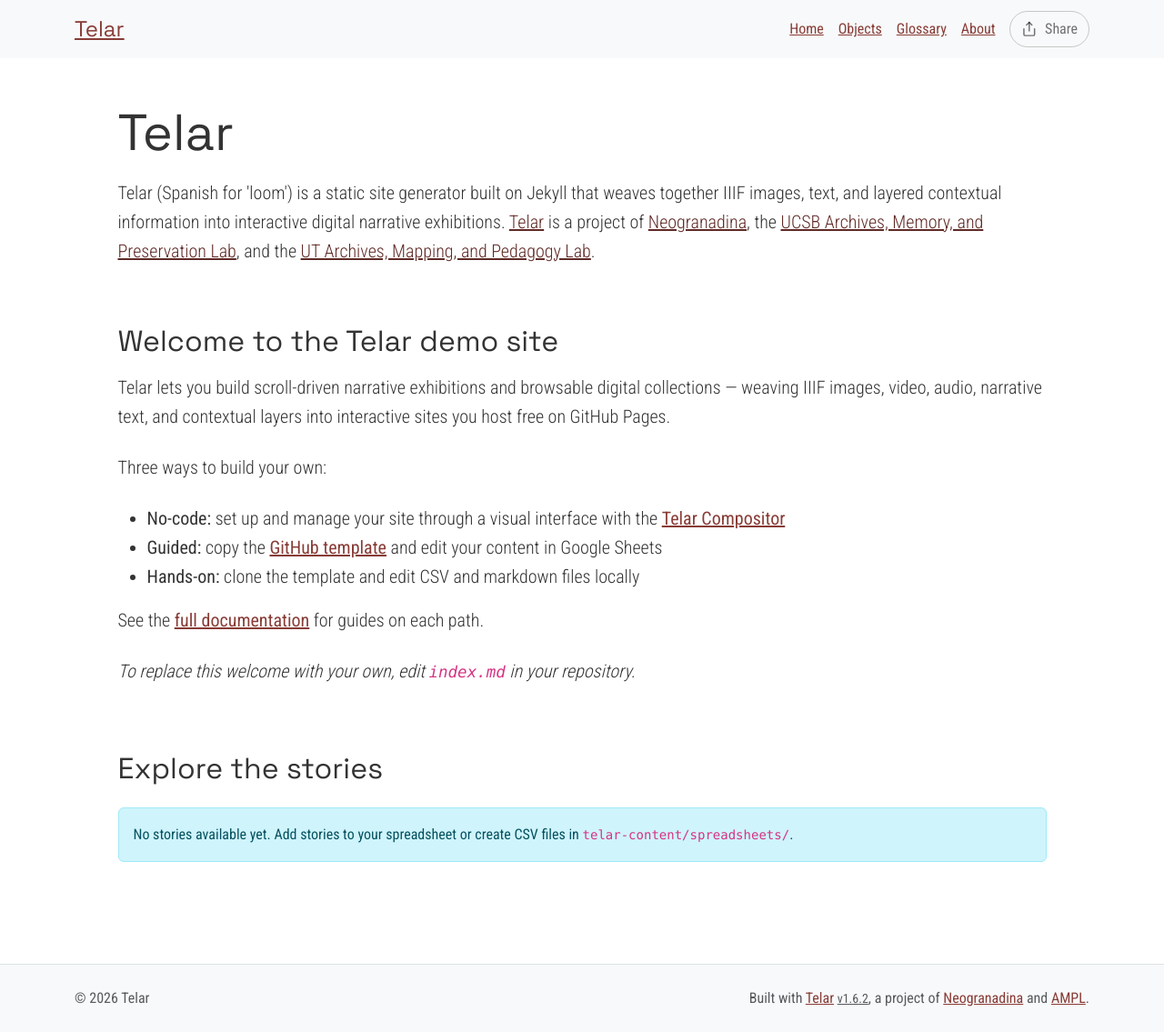
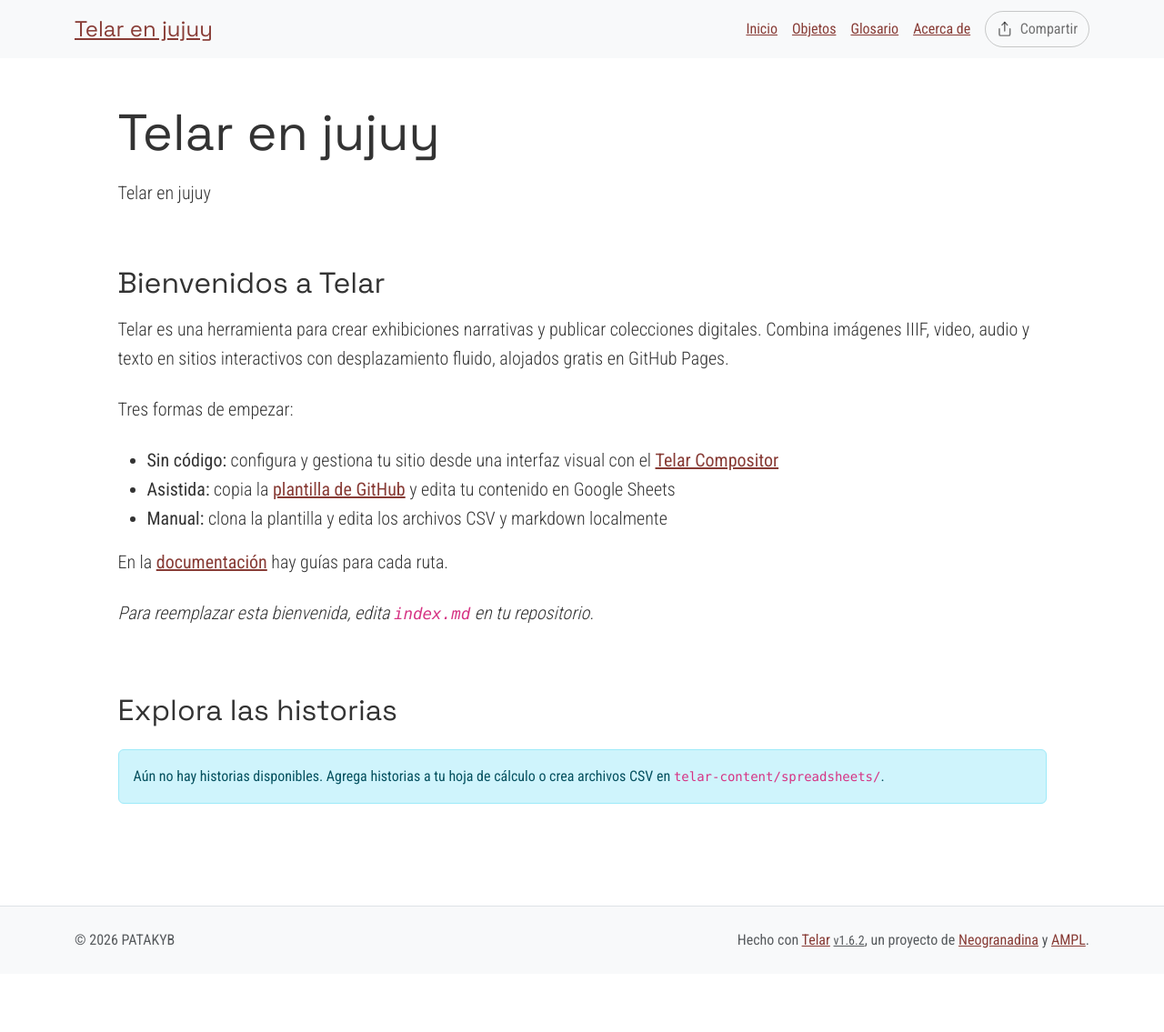
Before and after one commit to PATAKYB/telar-en-jujuy, a Jekyll site: the page built from index.md, in a window 1280 px wide. Shown: the whole page at 91% size. Built offline with Jekyll 4.4.1, drawn with Linux system fonts in a browser that asks for light colours; after the commit the page ends 1071 px from its top, so only the background shows below that.

Commit message:
Set up site configuration and starter content

```diff
--- a/_config.yml
+++ b/_config.yml
@@ -2,15 +2,15 @@
 # https://telar.org
 
 # Site Settings
-title: "Telar"
-description: "Telar (Spanish for 'loom') is a static site generator built on Jekyll that weaves together IIIF images, text, and layered contextual information into interactive digital narrative exhibitions. <a href='https://github.com/UCSB-AMPLab/telar'>Telar</a> is a project of <a href='https://neogranadina.org'>Neogranadina</a>, the <a href='https://ampl.clair.ucsb.edu/'>UCSB Archives, Memory, and Preservation Lab</a>, and the <a href='https://liberalarts.utexas.edu/history/'>UT Archives, Mapping, and Pedagogy Lab</a>."
-url: "https://ampl.clair.ucsb.edu"
-baseurl: "/telar"
-author: ""
+title: "Telar en jujuy"
+description: "Telar en jujuy"
+url: "https://patakyb.github.io"
+baseurl: "/telar-en-jujuy"
+author: "PATAKYB"
 email: ""
 telar_theme: "trama" # Options: trama, paisajes, neogranadina, santa-barbara, austin, or custom
 logo: ""
-telar_language: "en" # Options: "en" (English), "es" (Español)
+telar_language: "es" # Options: "en" (English), "es" (Español)
 collection_mode: false # Set to true to show objects first with large thumbnails and stories below with small thumbnails (collection-first homepage)
 
 # Story Interface Settings
@@ -18,7 +18,7 @@
   show_on_homepage: true # Set to false to hide stories section from homepage (stories still accessible via direct URL)
   show_story_steps: true # Set to false to hide "Step X" overlay in stories
   show_object_credits: true # Set to true to display object credits badge (bottom-left corner, dismissable)
-  include_demo_content: true # Fetch demo stories from content.telar.org. Switch this off to hide demo stories and their content.
+  include_demo_content: false # Fetch demo stories from content.telar.org. Switch this off to hide demo stories and their content.
 
 # Collection Interface Settings
 collection_interface:
@@ -45,7 +45,7 @@
 #    - If using GitHub Pages: GitHub Actions will automatically discover tab GIDs and fetch CSVs
 #    - If running locally: Run `python3 scripts/fetch_google_sheets.py` before building
 google_sheets:
-  enabled: true
+  enabled: false
   published_url: "https://docs.google.com/spreadsheets/d/e/2PACX-1vT9eeRoyQCr1j-1uDaWBm-rgZNXtn9A-mepL0I4dqDTx2-E_6gbVD-8x0DYDVhppiAzrFpd20_9cr3z/pubhtml"
 
 #
--- a/telar-content/spreadsheets/blank_template.csv
+++ /dev/null
@@ -1,5 +0,0 @@
-step,object,page,x,y,zoom,clip_start,clip_end,loop,alt_text,question,answer,layer1_button,layer1_content,layer2_button,layer2_content
-#,object_id from the objects tab,for multi-page items,horizontal position 0-1 (0.5 = center),vertical position 0-1 (0.5 = center),(1.0 = full image),"Start time for video/audio clips, e.g. ""1:30"" (m:ss) or ""90"" (seconds)",End time for video/audio clips,yes to loop the clip,"Describe what is visible in this zoomed view for screen readers. If empty, the object's image description is used.",Heading for this step,Brief 1-2 sentence text,"Optional button text (default: ""Learn more"")","Panel content: write text here, paste markdown, or enter path to .md file (e.g. your-story/file.md)","Optional second button text (default: ""Go deeper"")","Second panel: write text here, paste markdown, or enter path to .md file"
-1,telar-placeholder,,,,,,,,,question,answer,,,,
-2,telar-placeholder,,,,,,,,,question,answer,,,,
-3,telar-placeholder,,,,,,,,,question,answer,,,,
--- a/telar-content/spreadsheets/glossary.csv
+++ b/telar-content/spreadsheets/glossary.csv
@@ -2,6 +2,4 @@
 id_término,titulo,definición
 # Make it lower-case and avoid spaces.,# Please provide a title — this is required.,"Panel content: write text here, paste markdown, or the name of an .md file in /components/texts/glossary/ (the .md extension is required)"
 # Escríbelo en minúsculas y sin espacios.,# Incluye un título: este campo es obligatorio.,"Contenido del panel: escribe texto aquí, pega markdown, o indica un archivo archivo .md en /components/texts/glossary/ (la extensión .md es obligatoria)"
-telar,Telar,"Telar (Spanish for 'loom') is a minimal-computing framework that weaves together IIIF images, audio, video, and texts to create layered visual narratives for digital scholarship, public exhibitions, community storytelling, and classroom projects. Learn more at [Telar.org](https://telar.org)
-
-Telar es un marco de computación mínima que entreteje imágenes IIIF, audio, video y textos en narrativas visuales por capas para humanidades digitales, exposiciones públicas, narrativa comunitaria y proyectos en el salón de clase. Aprende más en [Telar.org](https://telar.org)"
+telar,Telar,"Telar es un marco de computación mínima que entreteje imágenes IIIF, audio, video y textos en narrativas visuales por capas para humanidades digitales, exposiciones públicas, narrativa comunitaria y proyectos en el salón de clase. Aprende más en [Telar.org](https://telar.org)"
--- a/telar-content/spreadsheets/project.csv
+++ b/telar-content/spreadsheets/project.csv
@@ -2,5 +2,4 @@
 orden,id_historia,titulo,subtitulo,firma,privada
 #,# Must match the tab name exactly. Use lowercase letters and hyphens (e.g. allegorical-woman),Story title,Optional subtitle,Optional attribution (supports markdown),"If ""yes"", then users will need the key you set in _config.yml to access this story."
 #,# Debe coincidir con el nombre de la pestaña exactamente. Usa letras minúsculas y guiones (p. ej. mujer-alegorica),Título de la historia,Subtítulo opcional,Atribución opcional (admite markdown),"Si ""sí"", los usuarios deberán utilizar la clave que fijes en _config.yml"
-1,blank_template,replace me with your title,,,FALSE
 2,plantilla_en_blanco,reemplázame con tu título,,,FALSE
```
Also changed, not shown: telar-content/texts/stories/blank_template/example-panel.md (deleted, +0 -9 lines).
